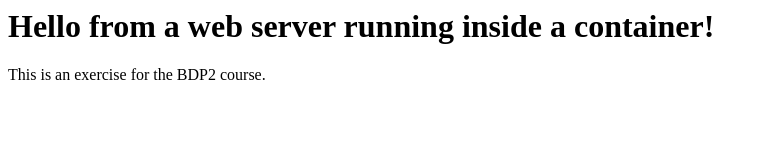
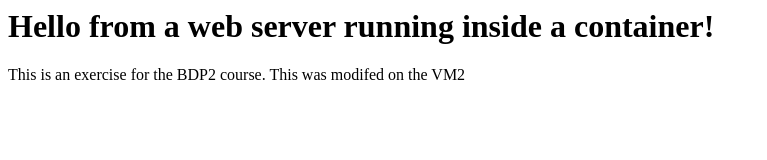
Before and after one commit to Kuzos/bdp2-test, a plain HTML site: page index.html in a window 1280 px wide. Shown: the whole page, without its empty margins (0-767 px from the left). Drawn offline with Linux system fonts and the light colour scheme.

Commit message:
index.html modifed on VM2

```diff
--- a/index.html
+++ b/index.html
@@ -1,2 +1,3 @@
 <h1>Hello from a web server running inside a container!</h1>
 This is an exercise for the BDP2 course.
+This was modifed on the VM2
```
